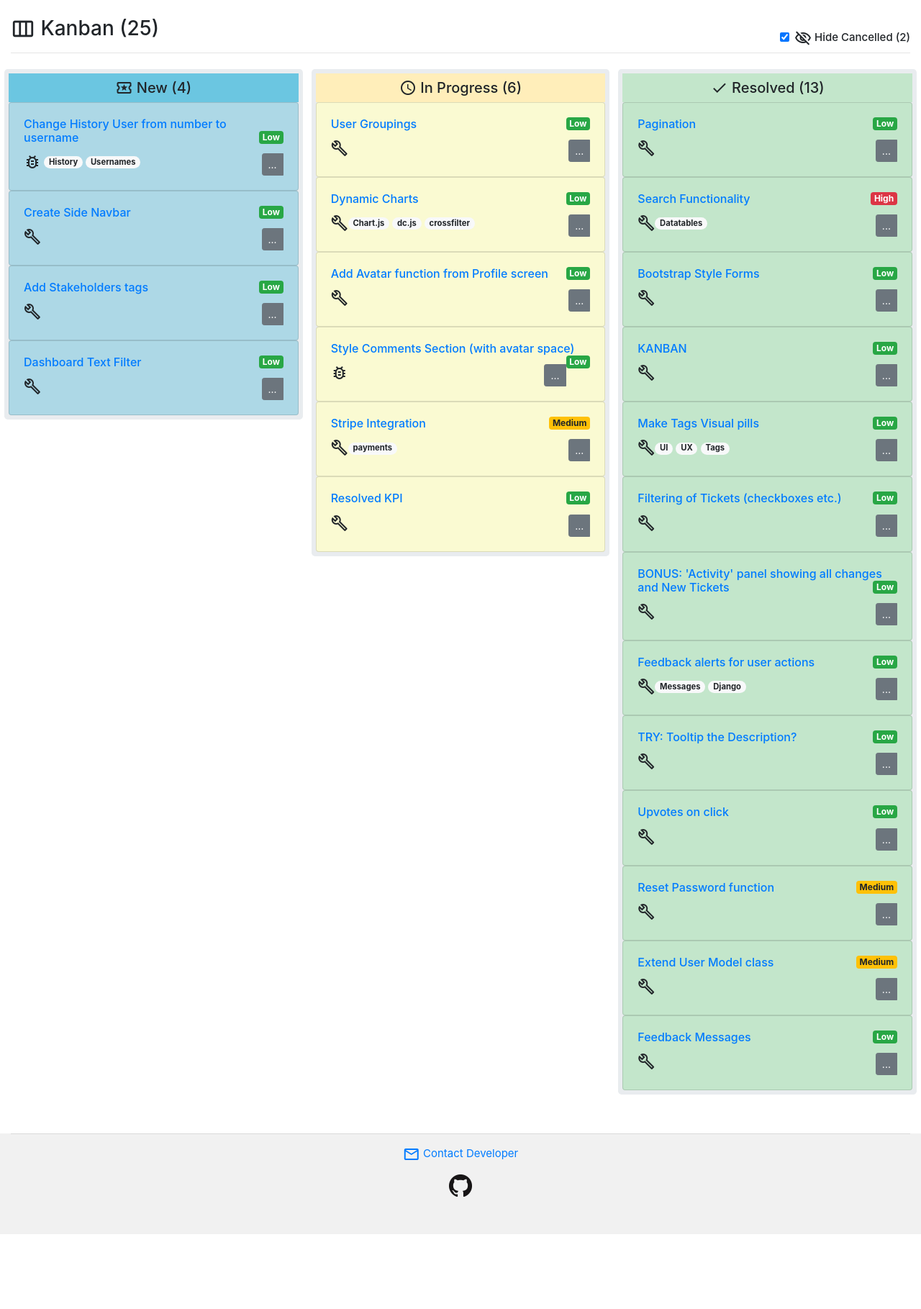
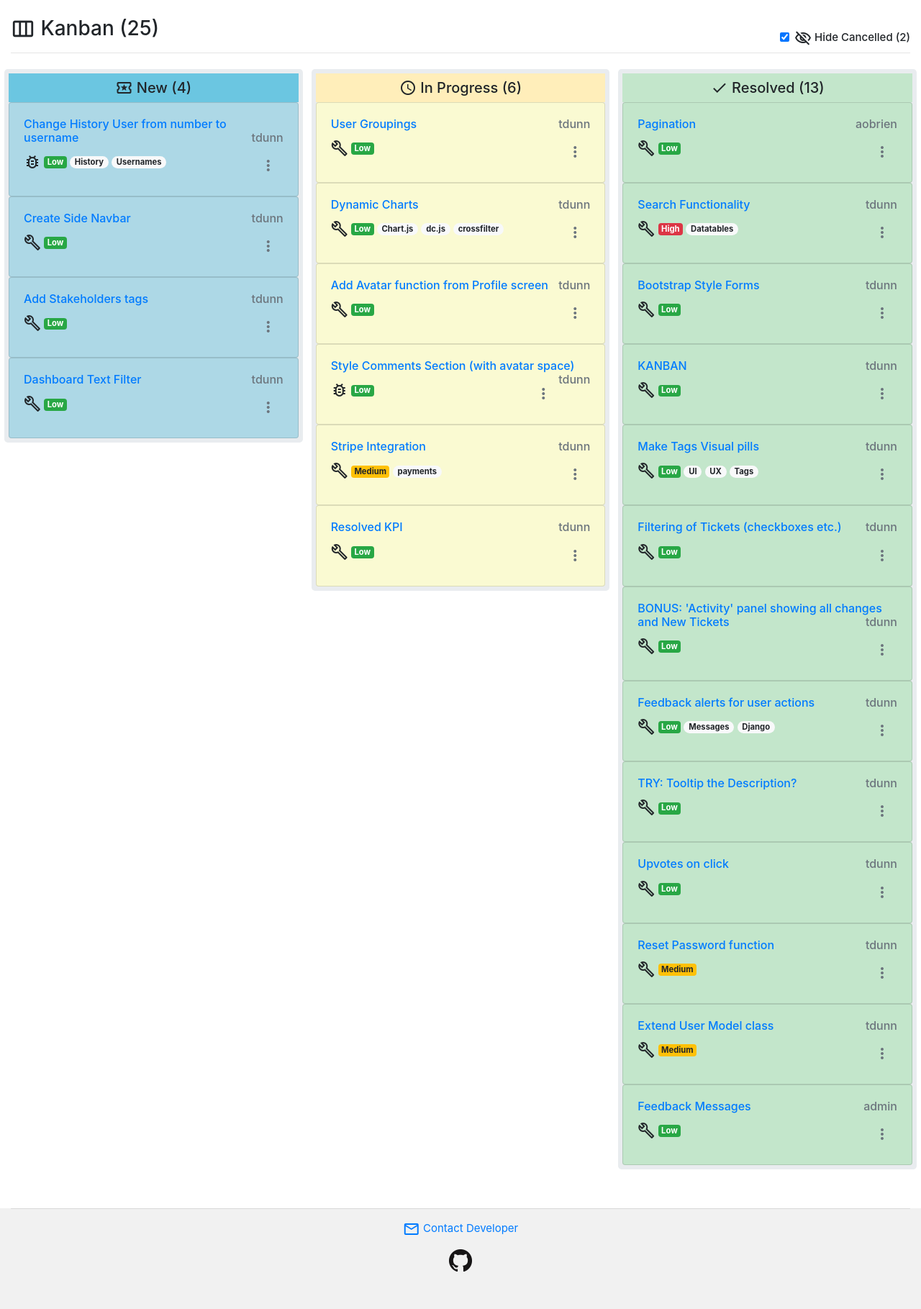
Before and after one commit to tdunn891/trackit-issue-tracker, a Django app: page /tickets/kanban/ in a window 1280 px wide. Shown: the part 66-1885 px from the top of the page at 72% size. Before the commit the page ends 1781 px from the top, so only its background shows below. Run offline with Django 3.2, Linux system fonts and the light colour scheme; a user stored in the database is signed in; data comes from the database, SQL or seed files in the repository; parts of the project's set-up code (start-up, migrations or seed data) failed here and were passed over; some libraries are stand-ins or nearby versions.

Commit message:
Add Assignee to Kanban cards

```diff
--- a/tickets/templates/kanban.html
+++ b/tickets/templates/kanban.html
@@ -21,8 +21,9 @@
    <!-- 'New' Column -->
    <div class="col-md-4 kanban-col">
       <div class="jumbotron kanban-new">
-         <h5 class="text-center bg-info-light"><i class="material-icons-outlined align-bottom">local_activity</i> New
-            ({{ new_tickets|length }})</h5>
+         <h5 class="text-center bg-info-light"><i class="material-icons-outlined align-bottom">local_activity</i>
+            New ({{ new_tickets|length }})
+         </h5>
          {% for ticket in new_tickets %}
          <div class="card">
             <div class="card-body">
@@ -30,6 +31,21 @@
                   <a href="{% url 'view_ticket' ticket.id %}" data-toggle="tooltip" data-placement="bottom"
                      title="{{ ticket.description }}">{{ ticket.summary }}
                   </a>
+
+                  <!-- Assigned To -->
+                  <span class="float-right text-muted" data-toggle="tooltip" title="Assignee">
+                     {{ ticket.assigned_to }}
+                  </span>
+               </h6>
+
+               <!-- Bug/Feature Icon -->
+               {% if ticket.ticket_type == "Bug" %}
+               <i class="material-icons-outlined align-middle" data-toggle="tooltip" title="Bug"
+                  data-placement="left">bug_report</i>
+               {% elif ticket.ticket_type == "Feature" %}
+               <i class="material-icons-outlined align-middle" data-toggle="tooltip" title="Feature"
+                  data-placement="left">build</i>
+               {% endif %}
 
                <!-- Priority Badge -->
                <span class="text-muted">
@@ -41,19 +57,9 @@
                      {% elif ticket.priority == 'High' %}
                      badge-danger
                      {% endif %}
-                     float-right">{{ ticket.priority }}
+                     ">{{ ticket.priority }}
                   </span>
                </span>
-               </h6>
-
-               <!-- Bug/Feature Icon -->
-               {% if ticket.ticket_type == "Bug" %}
-               <i class="material-icons-outlined align-middle" data-toggle="tooltip" title="Bug"
-                  data-placement="left">bug_report</i>
-               {% elif ticket.ticket_type == "Feature" %}
-               <i class="material-icons-outlined align-middle" data-toggle="tooltip" title="Feature"
-                  data-placement="left">build</i>
-               {% endif %}
 
                <!-- Tags  -->
                {% if ticket.tags.names %}
@@ -67,8 +73,9 @@
                <!-- Status change via dropdown only available if User is Submitter or Staff -->
                {% if request.user == ticket.submitted_by or request.user.is_staff %}
                <div class="btn-group float-right">
-                  <button class="btn btn-secondary btn-sm" type="button" data-toggle="dropdown" aria-haspopup="true"
-                     aria-expanded="false">...
+                  <button class="btn btn-sm" type="button" data-toggle="dropdown" aria-haspopup="true"
+                     aria-expanded="false"><span class="material-icons text-muted">
+                        more_vert</span>
                   </button>
                   <div class="dropdown-menu dropdown-menu-right">
                      <h6 class="dropdown-header">Move to:</h6>
@@ -82,6 +89,7 @@
                   </div>
                </div>
                {% endif %}
+
             </div>
          </div>
          {% endfor %}
@@ -102,6 +110,21 @@
                      title="{{ ticket.description }}">{{ ticket.summary }}
                   </a>
 
+                  <!-- Assigned To -->
+                  <span class="float-right text-muted" data-toggle="tooltip" title="Assignee"> {{ ticket.assigned_to }}
+                  </span>
+
+               </h6>
+
+               <!-- Bug/Feature Icon -->
+               {% if ticket.ticket_type == "Bug" %}
+               <i class="material-icons-outlined align-middle" data-toggle="tooltip" data-placement="left"
+                  title="Bug">bug_report</i>
+               {% elif ticket.ticket_type == "Feature" %}
+               <i class="material-icons-outlined align-middle" data-toggle="tooltip" data-placement="left"
+                  title="Feature">build</i>
+               {% endif %}
+
                <!-- Priority Badge -->
                <span class="text-muted">
                   <span class="badge
@@ -112,19 +135,9 @@
                      {% elif ticket.priority == 'High' %}
                      badge-danger
                      {% endif %}
-                     float-right">{{ ticket.priority }}
+                     ">{{ ticket.priority }}
                   </span>
                </span>
-               </h6>
-
-               <!-- Bug/Feature Icon -->
-               {% if ticket.ticket_type == "Bug" %}
-               <i class="material-icons-outlined float-left" data-toggle="tooltip" data-placement="left"
-                  title="Bug">bug_report</i>
-               {% elif ticket.ticket_type == "Feature" %}
-               <i class="material-icons-outlined float-left" data-toggle="tooltip" data-placement="left"
-                  title="Feature">build</i>
-               {% endif %}
 
                <!-- Tags  -->
                {% if ticket.tags.names %}
@@ -138,8 +151,9 @@
                <!-- Status change via dropdown only available if User is Submitter or Staff -->
                {% if request.user == ticket.submitted_by or request.user.is_staff %}
                <div class="btn-group float-right">
-                  <button class="btn btn-secondary btn-sm" type="button" data-toggle="dropdown" aria-haspopup="true"
-                     aria-expanded="false">...
+                  <button class="btn btn-sm" type="button" data-toggle="dropdown" aria-haspopup="true"
+                     aria-expanded="false">
+                     <span class="material-icons text-muted">more_vert</span>
                   </button>
                   <div class="dropdown-menu dropdown-menu-right">
                      <h6 class="dropdown-header">Move to:</h6>
@@ -172,6 +186,21 @@
                   <a href="{% url 'view_ticket' ticket.id %}" data-toggle="tooltip" data-placement="bottom"
                      title="{{ ticket.description }}">{{ ticket.summary }}
                   </a>
+
+                  <!-- Assigned To -->
+                  <span class="float-right text-muted" data-toggle="tooltip" title="Assignee"> {{ ticket.assigned_to }}
+                  </span>
+               </h6>
+
+               <!-- Bug/Feature Icon -->
+               {% if ticket.ticket_type == "Bug" %}
+               <i class="material-icons-outlined align-middle" data-toggle="tooltip" data-placement="left"
+                  title="Bug">bug_report</i>
+               {% elif ticket.ticket_type == "Feature" %}
+               <i class="material-icons-outlined align-middle" data-toggle="tooltip" data-placement="left"
+                  title="Feature">build</i>
+               {% endif %}
+
                <!-- Priority Badge -->
                <span class="text-muted">
                   <span class="badge
@@ -182,19 +211,9 @@
                      {% elif ticket.priority == 'High' %}
                      badge-danger
                      {% endif %}
-                     float-right">{{ ticket.priority }}
+                     ">{{ ticket.priority }}
                   </span>
                </span>
-               </h6>
-
-               <!-- Bug/Feature Icon -->
-               {% if ticket.ticket_type == "Bug" %}
-               <i class="material-icons-outlined float-left" data-toggle="tooltip" data-placement="left"
-                  title="Bug">bug_report</i>
-               {% elif ticket.ticket_type == "Feature" %}
-               <i class="material-icons-outlined float-left" data-toggle="tooltip" data-placement="left"
-                  title="Feature">build</i>
-               {% endif %}
 
                <!-- Tags  -->
                {% if ticket.tags.names %}
@@ -208,8 +227,9 @@
                <!-- Status change via dropdown only available if User is Submitter or Staff -->
                {% if request.user == ticket.submitted_by or request.user.is_staff %}
                <div class="btn-group float-right">
-                  <button class="btn btn-secondary btn-sm" type="button" data-toggle="dropdown" aria-haspopup="true"
-                     aria-expanded="false">...
+                  <button class="btn btn-sm" type="button" data-toggle="dropdown" aria-haspopup="true"
+                     aria-expanded="false">
+                     <span class="material-icons text-muted">more_vert</span>
                   </button>
                   <div class="dropdown-menu dropdown-menu-right">
                      <h6 class="dropdown-header">Move to:</h6>
@@ -243,6 +263,21 @@
                      title="{{ ticket.description }}">{{ ticket.summary }}
                   </a>
 
+                  <!-- Assigned To -->
+                  <span class="float-right text-muted" data-toggle="tooltip" title="Assignee"> {{ ticket.assigned_to }}
+                  </span>
+
+               </h6>
+
+               <!-- Bug/Feature Icon -->
+               {% if ticket.ticket_type == "Bug" %}
+               <i class="material-icons-outlined align-middle" data-toggle="tooltip" title="Bug"
+                  data-placement="left">bug_report</i>
+               {% elif ticket.ticket_type == "Feature" %}
+               <i class="material-icons-outlined align-middle" data-toggle="tooltip" title="Feature"
+                  data-placement="left">build</i>
+               {% endif %}
+
                <!-- Priority Badge -->
                <span class="text-muted">
                   <span class="badge
@@ -253,19 +288,9 @@
                      {% elif ticket.priority == 'High' %}
                      badge-danger
                      {% endif %}
-                     float-right">{{ ticket.priority }}
+                     ">{{ ticket.priority }}
                   </span>
                </span>
-               </h6>
-
-               <!-- Bug/Feature Icon -->
-               {% if ticket.ticket_type == "Bug" %}
-               <i class="material-icons-outlined align-middle" data-toggle="tooltip" title="Bug"
-                  data-placement="left">bug_report</i>
-               {% elif ticket.ticket_type == "Feature" %}
-               <i class="material-icons-outlined align-middle" data-toggle="tooltip" title="Feature"
-                  data-placement="left">build</i>
-               {% endif %}
 
                <!-- Tags  -->
                {% if ticket.tags.names %}
@@ -279,8 +304,9 @@
                <!-- Status change via dropdown only available if User is Submitter or Staff -->
                {% if request.user == ticket.submitted_by or request.user.is_staff %}
                <div class="btn-group float-right">
-                  <button class="btn btn-secondary btn-sm" type="button" data-toggle="dropdown" aria-haspopup="true"
-                     aria-expanded="false">...
+                  <button class="btn btn-sm" type="button" data-toggle="dropdown" aria-haspopup="true"
+                     aria-expanded="false">
+                     <span class="material-icons text-muted">more_vert</span>
                   </button>
                   <div class="dropdown-menu dropdown-menu-right">
                      <h6 class="dropdown-header">Move to:</h6>
```
Lines whose indentation alone changed are shown as unchanged.
